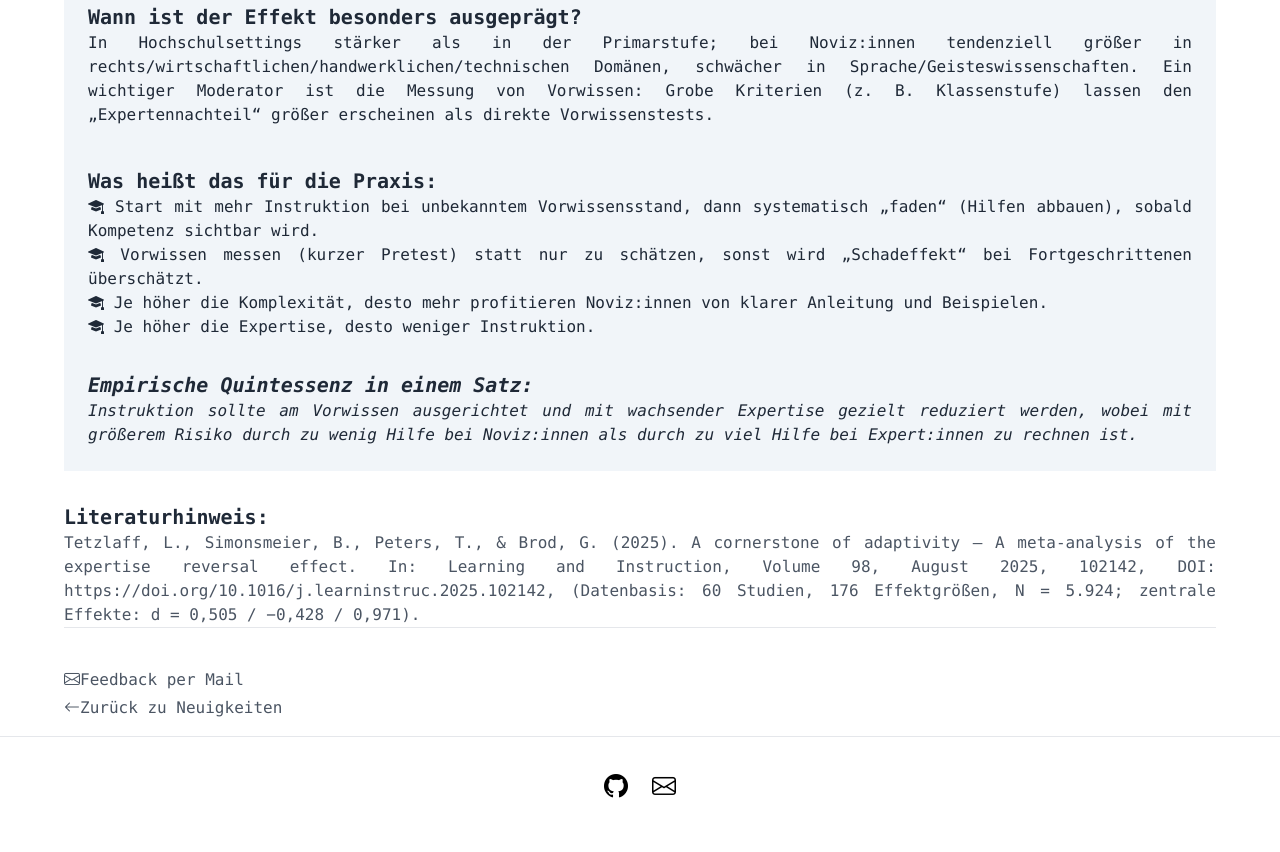
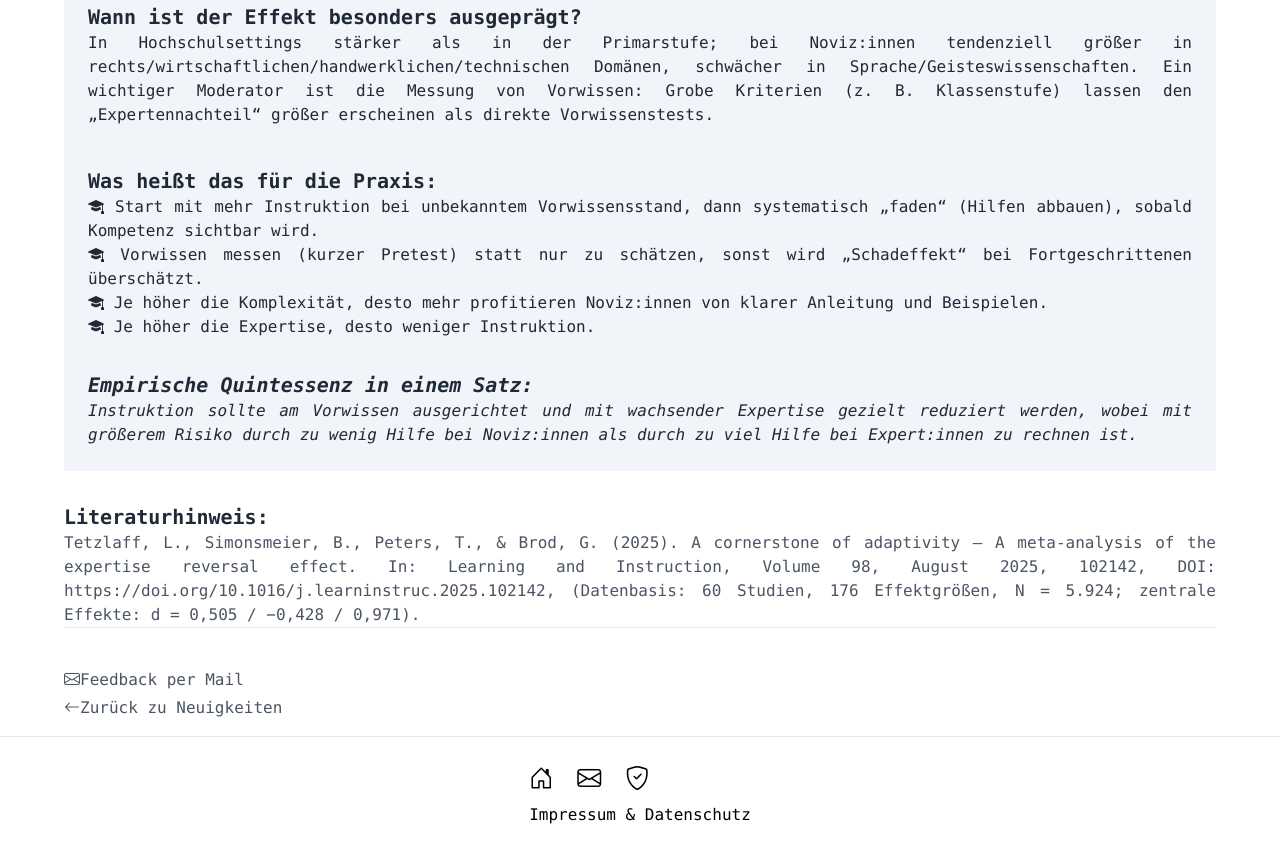
Before and after one commit to MoritzDier/lab, a website: page blog/blog-eintrag-1.html in a window 1280 px wide. Shown: the part 2289-3141 px from the top of the page. Drawn offline with nearby package versions, Linux system fonts and the light colour scheme.

Commit message:
Update blog-eintrag-1.html

```diff
--- a/blog/blog-eintrag-1.html
+++ b/blog/blog-eintrag-1.html
@@ -234,13 +234,20 @@
 </main>
 
     <!-- Footer -->
-    <hr class="tw-mt-4" />
-    <footer class="tw-mt-auto tw-flex tw-min-h-[100px] tw-w-full tw-place-content-around tw-place-items-center tw-gap-3 tw-p-[2%] tw-px-[10%] tw-text-black max-md:tw-flex-col">
-      <div class="tw-flex tw-gap-6 tw-text-2xl">
-        <a href="https://moritzdier.github.io/lab/" aria-label="Github"><i class="bi bi-github"></i></a>
-        <a href="mailto:Moritz.Dier@uni-bayreuth.de" aria-label="E-Mail"><i class="bi bi-envelope"></i></a>
-      </div>
-    </footer>
+<hr class="tw-mt-4" />
+<footer class="tw-mt-auto tw-flex tw-min-h-[100px] tw-w-full tw-place-content-around tw-place-items-center tw-gap-3 tw-p-[2%] tw-px-[10%] tw-text-black max-md:tw-flex-col">
+  <div class="tw-flex tw-flex-col tw-items-center tw-gap-2">
+    <div class="tw-flex tw-items-center tw-gap-6 tw-text-2xl">
+      <a href="https://moritzdier.github.io/lab/" aria-label="Startseite"><i class="bi bi-house-door"></i></a>
+      <a href="mailto:Moritz.Dier@uni-bayreuth.de" aria-label="E-Mail"><i class="bi bi-envelope"></i></a>
+      <a href="/lab/impressum.html" aria-label="Impressum und Datenschutz"><i class="bi bi-shield-check"></i></a>
+    </div>
+
+    <a href="/lab/impressum.html" aria-label="Impressum und Datenschutz" class="tw-text-[9px] hover:tw-underline">
+      Impressum & Datenschutz
+    </a>
+  </div>
+</footer>
 
     <!-- Scripts (aus /blog relativ) -->
     <script src="https://cdnjs.cloudflare.com/ajax/libs/gsap/3.12.0/gsap.min.js" crossorigin="anonymous" referrerpolicy="no-referrer"></script>
```
